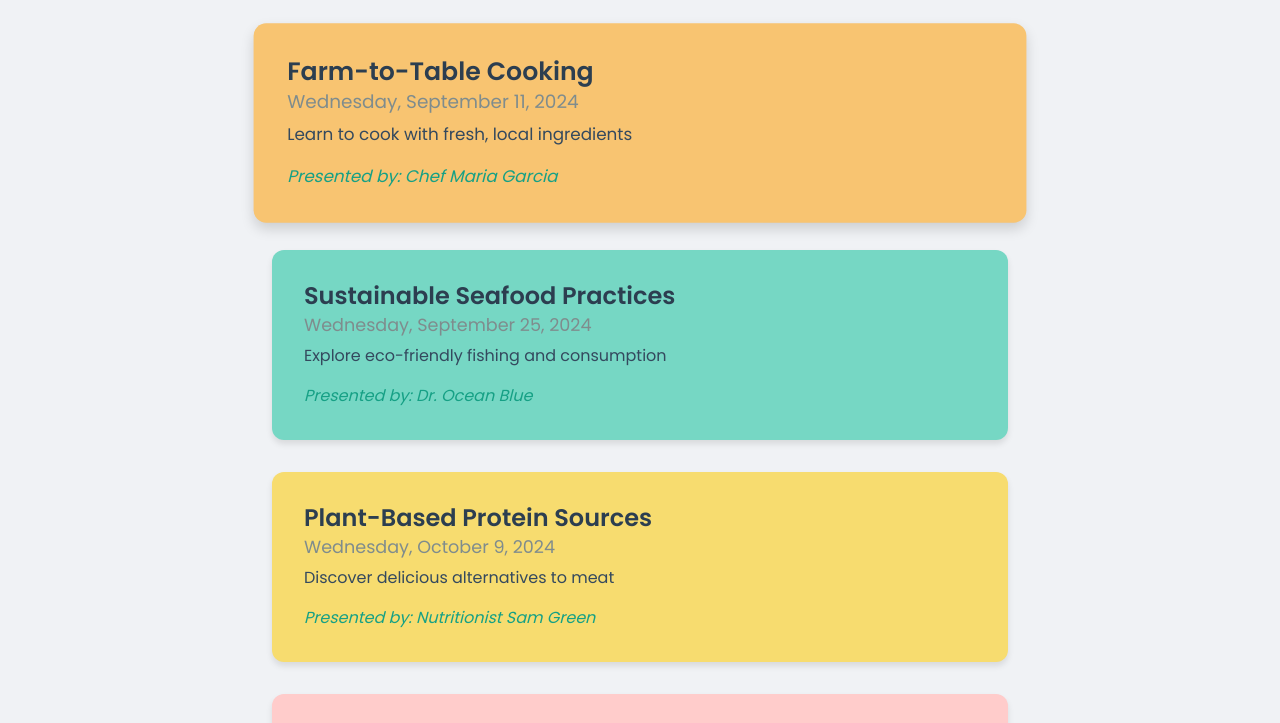
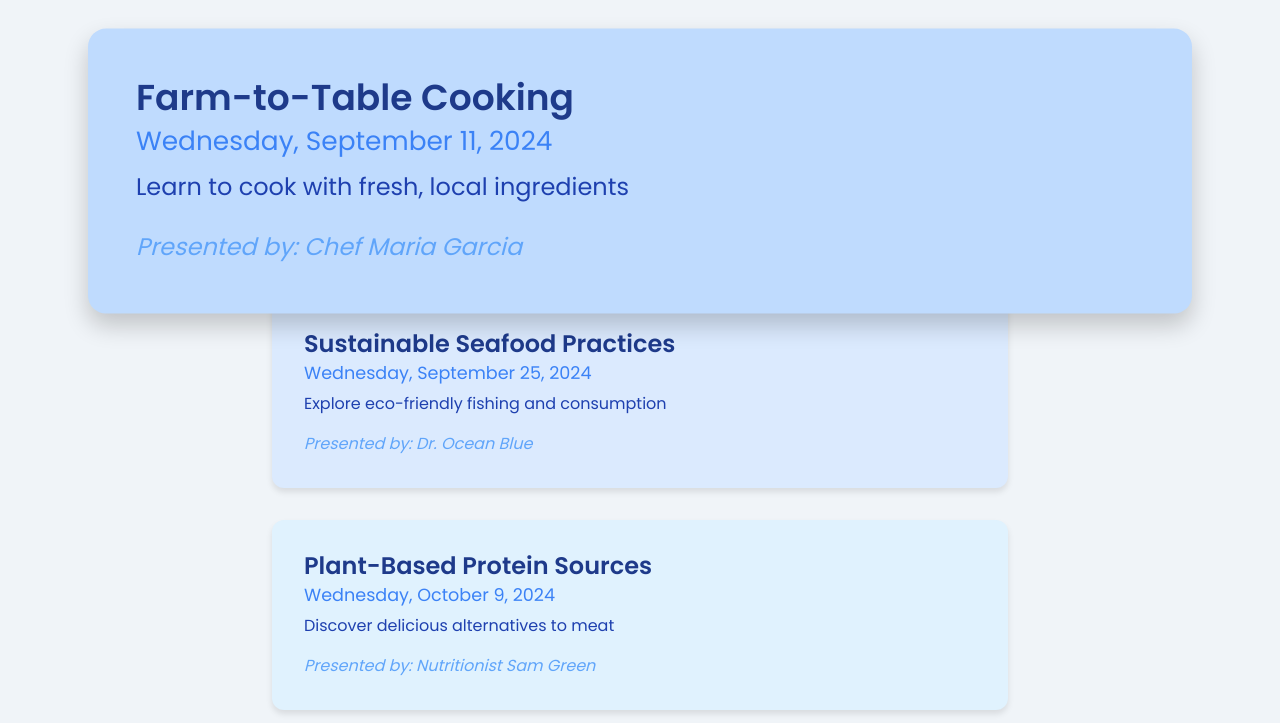
Before and after one commit to brandeiscsphood/phood, a plain HTML site: page index.html in a window 1280 px wide. Shown: the part 172-895 px from the top of the page. Drawn offline with nearby package versions, Linux system fonts and the light colour scheme.

Commit message:
updated colors

```diff
--- a/index.html
+++ b/index.html
@@ -9,7 +9,7 @@
     <style>
         body {
             font-family: 'Poppins', sans-serif;
-            background-color: #f0f2f5;
+            background-color: #f0f4f8;
             color: #333;
         }
         .navbar {
@@ -18,7 +18,7 @@
         }
         .navbar-brand {
             font-weight: 600;
-            color: #4a4a4a;
+            color: #1e3a8a;
         }
         .event-card {
             transition: all 0.3s ease;
@@ -27,6 +27,7 @@
             overflow: hidden;
             box-shadow: 0 4px 6px rgba(0,0,0,.1);
             margin-bottom: 2rem;
+            background-color: #ffffff;
         }
         .event-card:hover {
             transform: translateY(-5px);
@@ -37,37 +38,40 @@
         }
         .card-title {
             font-weight: 600;
-            color: #2c3e50;
+            color: #1e3a8a;
             font-size: 1.5rem;
         }
         .card-subtitle {
             font-weight: 400;
-            color: #7f8c8d;
+            color: #3b82f6;
             font-size: 1.1rem;
         }
         .card-text {
-            color: #34495e;
+            color: #1e40af;
             font-size: 1rem;
         }
         .presenter {
             font-style: italic;
-            color: #16a085;
+            color: #60a5fa;
         }
         .past-event {
             opacity: 0.6;
         }
         /* Color variations for events */
-        .event-card:nth-child(1) { background-color: #f8c471; } /* Light Orange */
-        .event-card:nth-child(2) { background-color: #76d7c4; } /* Light Teal */
-        .event-card:nth-child(3) { background-color: #f7dc6f; } /* Light Yellow */
-        .event-card:nth-child(4) { background-color: #ffcccb; } /* Light Red */
-        .event-card:nth-child(5) { background-color: #a3e4d7; } /* Light Mint */
-        .event-card:nth-child(6) { background-color: #d5dbdb; } /* Light Grey */
-        .event-card:nth-child(7) { background-color: #f5b7b1; } /* Light Pink */
+        .event-card:nth-child(odd) { background-color: #e0f2fe; } /* Light Blue */
+        .event-card:nth-child(even) { background-color: #dbeafe; } /* Slightly Darker Light Blue */
         /* Larger card for the most recent event */
         .most-recent {
-            transform: scale(1.05);
-            box-shadow: 0 6px 12px rgba(0,0,0,.15);
+            transform: scale(1.5);
+            box-shadow: 0 8px 16px rgba(0,0,0,.2);
+            background-color: #bfdbfe !important; /* Distinct blue for the most recent event */
+            z-index: 1;
+        }
+        /* Adjust container for larger card */
+        #events-container {
+            position: relative;
+            padding-top: 3rem;
+            padding-bottom: 3rem;
         }
     </style>
 </head>
@@ -79,7 +83,7 @@
     </nav>
 
     <div class="container mt-5">
-        <h1 class="text-center mb-5">Phood Events Timeline</h1>
+        <h1 class="text-center mb-5" style="color: #1e3a8a;">Phood Events Timeline</h1>
         <div class="row">
             <div class="col-lg-8 offset-lg-2" id="events-container">
                 <!-- Events will be dynamically added here -->
```
